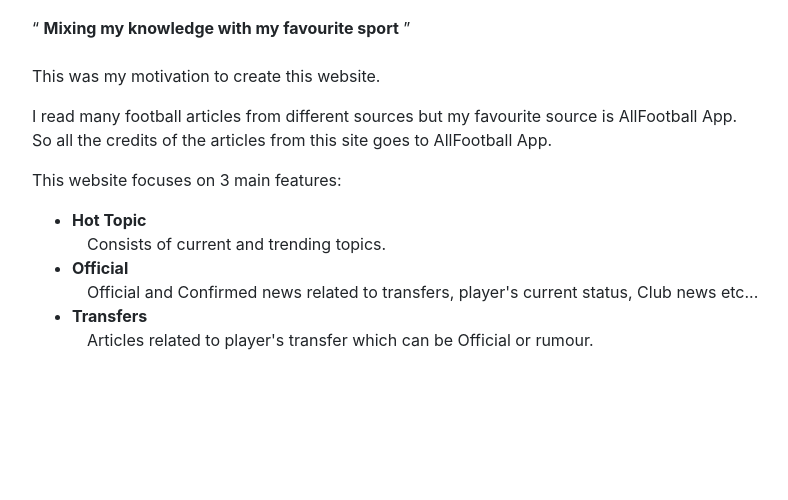
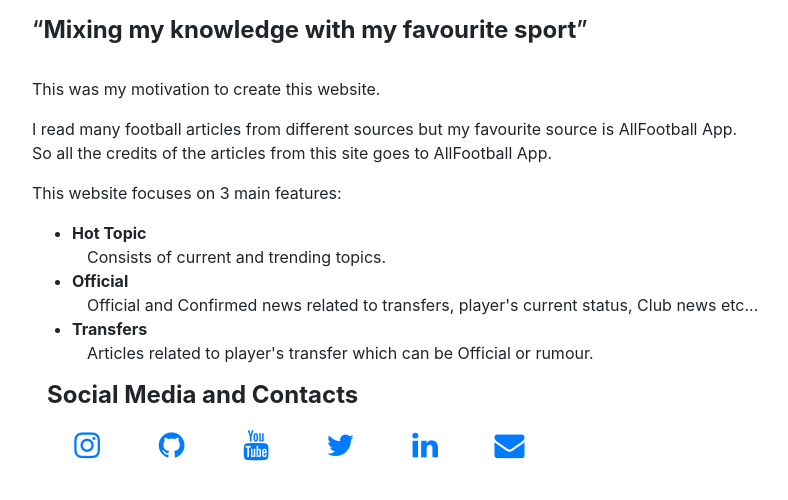
Before and after one commit to NaNdalal-dev/Football-Articles, a Django app: page /about/ in a window 1280 px wide. Shown: the part 58-558 px from the top of the page, without its empty margins (53-841 px from the left). Run offline with Django 3.2, Linux system fonts and the light colour scheme; some libraries are stand-ins or nearby versions.

Commit message:
Commit 6

```diff
--- a/FootballArticles/ArticleApp/views.py
+++ b/FootballArticles/ArticleApp/views.py
@@ -47,5 +47,4 @@
 	data.Article = data.Article.split('\n')
 	path = request.get_full_path()
 	title = data.Title
-	print(data.Article)
 	return render(request,'fullArticle.html',{'data':data,'path':path,'title':title,'c':c})
--- a/FootballArticles/templates/about.html
+++ b/FootballArticles/templates/about.html
@@ -5,11 +5,11 @@
 	document.getElementById("c4").style.background = '#ffffff'
 </script>
 <div class="container">
-<article>
-	<q>
-		<b>Mixing my knowledge with my favourite sport</b>
-	</q>
-	<br><br>
+<article class="text-justify">
+		<h4>
+			<q><b>Mixing my knowledge with my favourite sport</b></q>
+		</h4>
+	<br>
 		<p>
 			This was my motivation to create this website.
 		</p>
@@ -40,7 +40,18 @@
 					</div>
 				</li>
 		</ul>
+</article>
 
-</article>
+<footer class="container">
+	<h4 class="text-justify"><b>Social Media and Contacts</b></h4>
+	<a href="https://www.instagram.com/coding_vs_programming/" class="btn btn-link"><span class="fa fa-instagram"></span></a>
+
+	<a href=" https://github.com/NaNdalal-dev" class="btn btn-link"><span class="fa fa-github"></span></a>
+	<a href="https://www.youtube.com/channel/UCa7WJu7_ztmDhA0YeBQzrpg" class="btn btn-link"><span class="fa fa-youtube"></span></a>
+	<a href="https://twitter.com/Nandalal7896" class="btn btn-link"><span class="fa fa-twitter"></span></a>
+	<a href=" https://www.linkedin.com/in/nandalala-dintakurthi-6327ba195/" class="btn btn-link"><span class="fa fa-linkedin"></span></a>
+	<a href="mailto:nd90981@gmail.com" class="btn btn-link"><span class="fa fa-envelope"></span></a>
+
+</footer>
 </div>
 {% endblock %}
--- a/FootballArticles/templates/base.html
+++ b/FootballArticles/templates/base.html
@@ -6,12 +6,23 @@
 	{% else %}
 		<title>Article</title>
 	{% endif %}
- <meta charset="utf-8">
+  <meta charset="utf-8">
   <meta name="viewport" content="width=device-width, initial-scale=1.0">
   <link rel="stylesheet" href="https://maxcdn.bootstrapcdn.com/bootstrap/4.5.2/css/bootstrap.min.css">
+  <link rel="stylesheet" href="https://use.fontawesome.com/releases/v5.7.0/css/all.css" integrity="sha384-lZN37f5QGtY3VHgisS14W3ExzMWZxybE1SJSEsQp9S+oqd12jhcu+A56Ebc1zFSJ" crossorigin="anonymous">
   <script src="https://ajax.googleapis.com/ajax/libs/jquery/3.5.1/jquery.min.js"></script>
   <script src="https://cdnjs.cloudflare.com/ajax/libs/popper.js/1.16.0/umd/popper.min.js"></script>
   <script src="https://maxcdn.bootstrapcdn.com/bootstrap/4.5.2/js/bootstrap.min.js"></script>
+  <link rel="stylesheet" href="https://cdnjs.cloudflare.com/ajax/libs/font-awesome/4.7.0/css/font-awesome.min.css">
+  <link rel = "icon" href = "/media/footballTitle.png"
+        type = "image/x-icon">
+  <style>
+ .fa {
+  font-size: 30px;
+  width: 50px;
+  margin: 5px 2px;
+}
+  </style>
 </head>
 <body>
 <header>
@@ -19,7 +30,8 @@
 		<thead class="thead-dark">
 		<tr>
 			<th scope="col">
-				<a href="{% url 'hottop' %}"><input type="button" id='c1' class="btn btn-primary btn-sm" value="Hot Topic"/></a>
+				<a href="{% url 'hottop' %}"><input type="button" id='c1' class="btn btn-primary btn-sm" value="Hot Topic"/>
+				</a>
 			</th>
 
 			<th scope="col">
@@ -27,7 +39,9 @@
 			</th>
 
 			<th scope="col">
-				<a href="{% url 'transfers' %}"><input type="button" id='c3' class="btn btn-primary btn-sm" value="Transfers"></a>
+				<a href="{% url 'transfers' %}">
+					<input type="button" id='c3' class="btn btn-primary btn-sm" value="Transfers">
+				</a>
 			</th>
 			<th scope="col">
 				<a href="{% url 'about' %}"><input type="button" id='c4' class="btn btn-primary btn-sm" value="About"></a>
```
Also changed, not shown: FootballArticles/ArticleApp/templates/fullArticle.html (+22 -5 lines), FootballArticles/db.sqlite3, FootballArticles/media/footballTitle.png (added), FootballArticles/media/football_logo_for_site.jpeg (added), FootballArticles/media/freekick.jpg.webp (added), FootballArticles/media/jose.jpg (added), FootballArticles/media/madrid.jpg (added), FootballArticles/media/perex3.jpg.webp (added), FootballArticles/media/perez2.jpg (added), FootballArticles/media/pogBruno.jpg (added), 1 other file.
